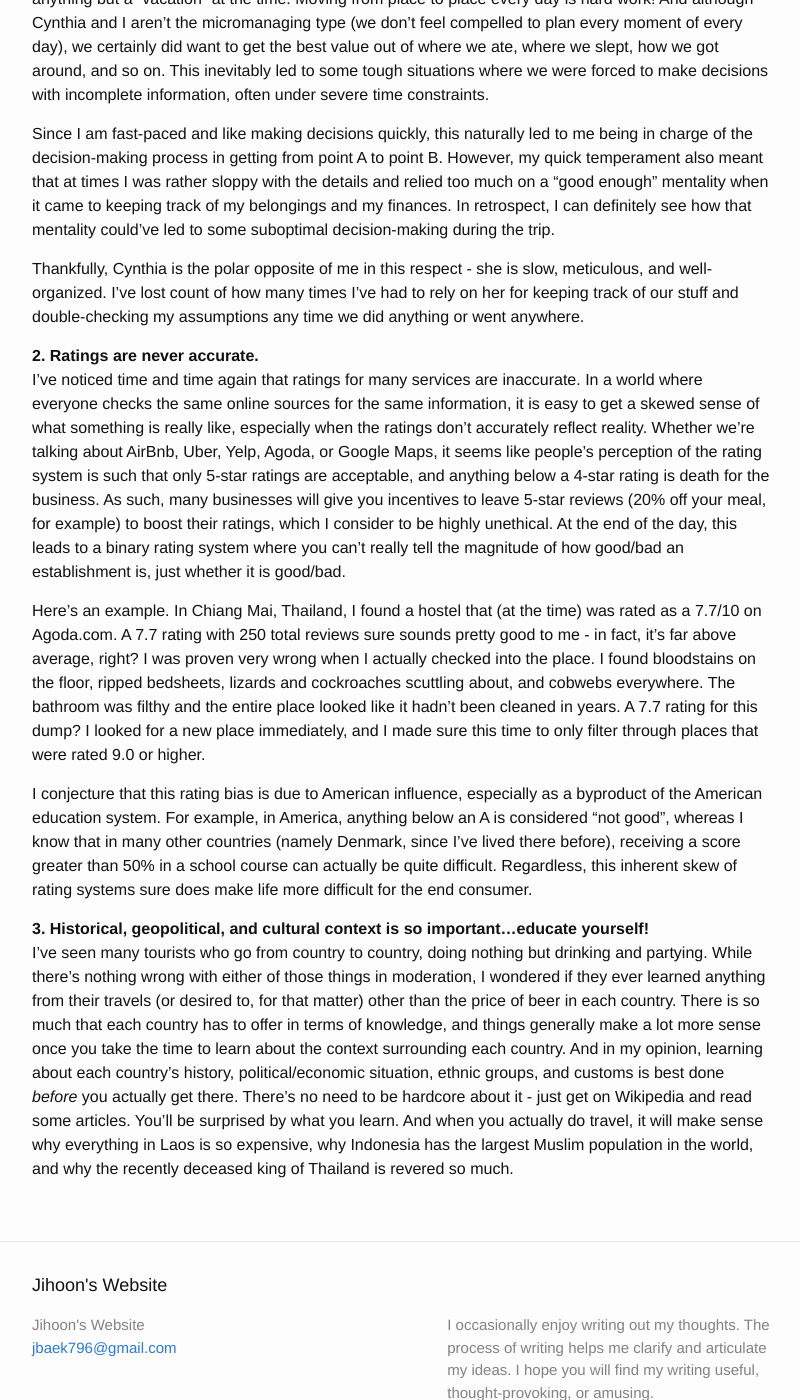
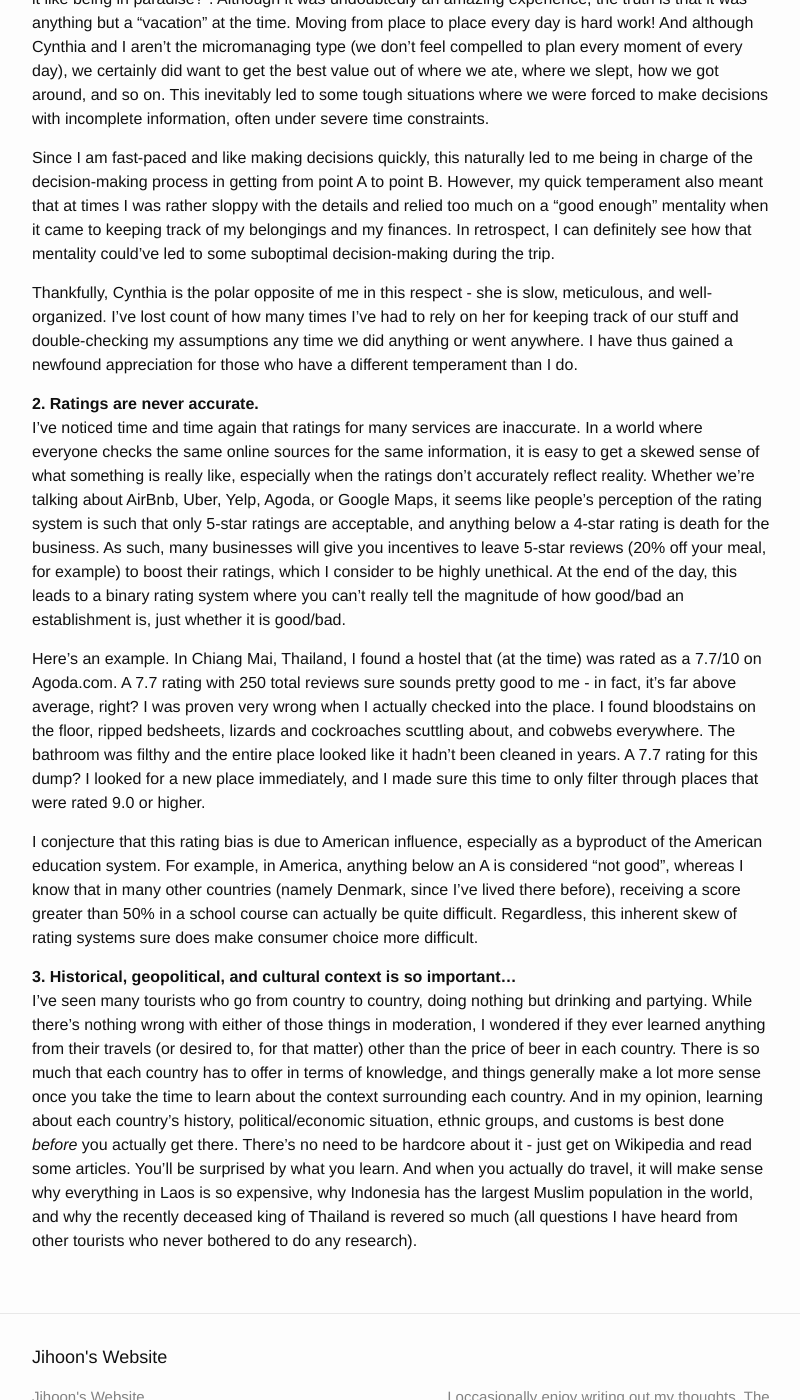
Before and after one commit to jihoon796/jihoon796.github.io, a Jekyll site: the page built from _posts/2017-04-06-lessons_from_traveling.markdown, in a window 1280 px wide and 1400 px high, scrolled down 573 px. Shown: the whole window, without its empty margins (238-1038 px from the left). Built offline with Jekyll 4.4.1, drawn with Linux system fonts in a browser that asks for light colours; some of the changed text lies outside the part shown.

Commit message:
commit new

```diff
--- a/_posts/2016-05-26-seeking_solitude.markdown
+++ b/_posts/2016-05-26-seeking_solitude.markdown
@@ -9,7 +9,7 @@ categories: life
 
 Here is a contrarian (and possibly controversial) statement: spend less time with family and friends and more time alone.
 
-Let's take a step back and examine the pseudo-sociology/quackery that led me to this conclusion. For any given social group, there are patterns of behavior that define that group. These behavioral patterns are shaped by both intrinsic and extrinsic forces, and the stronger the forces, the tighter-knit the group tends to be. Over time, these patterns become organizational habits that more or less become set in stone, only disrupted by significant exogenous shocks. In a social group, each individual plays a specific role and influences the “culture” of the group - and in return, each individual is also significantly influenced by the group itself. For example, an individual might subconsciously pick up new speech patterns or behavioral mannerism/tics that aren’t characteristic of that person. In addition, the more time a person spends in a social group, the more influence the group exerts on them. I suspect a logarithmic relationship between time and social influence.
+Let's take a step back and examine what led me to this conclusion. For any given social group, there are patterns of behavior that define it. These behavioral patterns are shaped by both intrinsic and extrinsic forces, and the stronger the forces, the tighter-knit the group tends to be. Over time, these patterns become organizational habits that become set in stone, only disrupted by significant exogenous shocks. In such a social group, each individual plays a specific role and influences the “culture” of the group - and in return, each individual is also significantly influenced by the group itself. For example, an individual might subconsciously pick up new speech patterns or behavioral mannerism/tics that aren’t characteristic of that person. In addition, the more time a person spends in a social group, the more influence the group exerts on them. I suspect a logarithmic relationship between time and social influence.
 
 The potential problem with all of this stems from the fact that many of us spend a very large portion of our day being surrounded by people exerting all sorts of social influence on us - both at work and at home. Although time spent with family and friends should be cherished, it is nevertheless a fact that we are often neck-deep in external stimuli and social influence. And whether it’s through decision fatigue or the innate human desire to conform, it seems like the more social influence we receive from others, the less conscientious we tend to become. Hence, the proverbial “drinking of the kool-aid”, the "herd mentality", the "lemming effect", etc.
 
--- a/_posts/2017-04-06-lessons_from_traveling.markdown
+++ b/_posts/2017-04-06-lessons_from_traveling.markdown
@@ -7,17 +7,17 @@ categories: life
 
 >"All journeys have secret destinations of which the traveler is unaware." - Martin Buber
 
-From January 11 to March 23, I "backpacked" across Southeast Asia with Cynthia. This once-in-a-lifetime experience has taught me a lot about how the world works, and I want to share what I've learned from it.
+I had the great fortune of "backpacking" across Southeast Asia for almost 4 months this year. Along the way, I experienced China, Thailand, Laos, Vietnam, Cambodia, Malaysia, Singapore, and Indonesia, in that order. This once-in-a-lifetime experience has taught me a lot about how the world works, and I want to share some nuggets of wisdom with you.
 
-When it comes to travel writing, many people write very similarly about their experiences - in my opinion, they use too many cliché soundbites ("If you haven't traveled, you haven't lived", "Life is either a daring adventure or nothing", etc.) and not enough personal introspection on the highs and lows of their journey. So I'll try to write less about what I did and more about my thoughts overall. I also encourage you to do the same if you ever write about your travel experiences.
+As an aside - when it comes to travel writing, many people write very similarly about their experiences - in my opinion, they use too many cliché soundbites ("If you haven't traveled, you haven't lived") and not enough personal introspection on the highs and lows (especially the lows) of their journey. So I'll try to write less about what I did and more about my thoughts overall. I also encourage you to do the same if you ever write about your travel experiences.
 
 <br>
-<b>1. Personality differences can work well in tough situations.</b><br>
+<b>1. Different strokes for different folks.</b><br>
 Throughout my trip, many people have asked me questions like "how is your vacation going?", or "what's it like being in paradise?". Although it was undoubtedly an amazing experience, the truth is that it was anything but a "vacation" at the time. Moving from place to place every day is hard work! And although Cynthia and I aren't the micromanaging type (we don't feel compelled to plan every moment of every day), we certainly did want to get the best value out of where we ate, where we slept, how we got around, and so on. This inevitably led to some tough situations where we were forced to make decisions with incomplete information, often under severe time constraints.
 
 Since I am fast-paced and like making decisions quickly, this naturally led to me being in charge of the decision-making process in getting from point A to point B. However, my quick temperament also meant that at times I was rather sloppy with the details and relied too much on a "good enough" mentality when it came to keeping track of my belongings and my finances. In retrospect, I can definitely see how that mentality could've led to some suboptimal decision-making during the trip.
 
-Thankfully, Cynthia is the polar opposite of me in this respect - she is slow, meticulous, and well-organized. I've lost count of how many times I've had to rely on her for keeping track of our stuff and double-checking my assumptions any time we did anything or went anywhere.
+Thankfully, Cynthia is the polar opposite of me in this respect - she is slow, meticulous, and well-organized. I've lost count of how many times I've had to rely on her for keeping track of our stuff and double-checking my assumptions any time we did anything or went anywhere. I have thus gained a newfound appreciation for those who have a different temperament than I do.
 
 
 <b>2. Ratings are never accurate.</b><br>
@@ -25,8 +25,8 @@ I've noticed time and time again that ratings for many services are inaccurate.
 
 Here's an example. In Chiang Mai, Thailand, I found a hostel that (at the time) was rated as a 7.7/10 on Agoda.com. A 7.7 rating with 250 total reviews sure sounds pretty good to me - in fact, it's far above average, right? I was proven very wrong when I actually checked into the place. I found bloodstains on the floor, ripped bedsheets, lizards and cockroaches scuttling about, and cobwebs everywhere. The bathroom was filthy and the entire place looked like it hadn't been cleaned in years. A 7.7 rating for this dump? I looked for a new place immediately, and I made sure this time to only filter through places that were rated 9.0 or higher.
 
-I conjecture that this rating bias is due to American influence, especially as a byproduct of the American education system. For example, in America, anything below an A is considered "not good", whereas I know that in many other countries (namely Denmark, since I've lived there before), receiving a score greater than 50% in a school course can actually be quite difficult. Regardless, this inherent skew of rating systems sure does make life more difficult for the end consumer.
+I conjecture that this rating bias is due to American influence, especially as a byproduct of the American education system. For example, in America, anything below an A is considered "not good", whereas I know that in many other countries (namely Denmark, since I've lived there before), receiving a score greater than 50% in a school course can actually be quite difficult. Regardless, this inherent skew of rating systems sure does make consumer choice more difficult.
 
 
-<b>3. Historical, geopolitical, and cultural context is so important...educate yourself!</b><br>
-I've seen many tourists who go from country to country, doing nothing but drinking and partying. While there's nothing wrong with either of those things in moderation, I wondered if they ever learned anything from their travels (or desired to, for that matter) other than the price of beer in each country. There is so much that each country has to offer in terms of knowledge, and things generally make a lot more sense once you take the time to learn about the context surrounding each country. And in my opinion, learning about each country's history, political/economic situation, ethnic groups, and customs is best done <i>before</i> you actually get there. There's no need to be hardcore about it - just get on Wikipedia and read some articles. You'll be surprised by what you learn. And when you actually do travel, it will make sense why everything in Laos is so expensive, why Indonesia has the largest Muslim population in the world, and why the recently deceased king of Thailand is revered so much.
+<b>3. Historical, geopolitical, and cultural context is so important...</b><br>
+I've seen many tourists who go from country to country, doing nothing but drinking and partying. While there's nothing wrong with either of those things in moderation, I wondered if they ever learned anything from their travels (or desired to, for that matter) other than the price of beer in each country. There is so much that each country has to offer in terms of knowledge, and things generally make a lot more sense once you take the time to learn about the context surrounding each country. And in my opinion, learning about each country's history, political/economic situation, ethnic groups, and customs is best done <i>before</i> you actually get there. There's no need to be hardcore about it - just get on Wikipedia and read some articles. You'll be surprised by what you learn. And when you actually do travel, it will make sense why everything in Laos is so expensive, why Indonesia has the largest Muslim population in the world, and why the recently deceased king of Thailand is revered so much (all questions I have heard from other tourists who never bothered to do any research).
```
